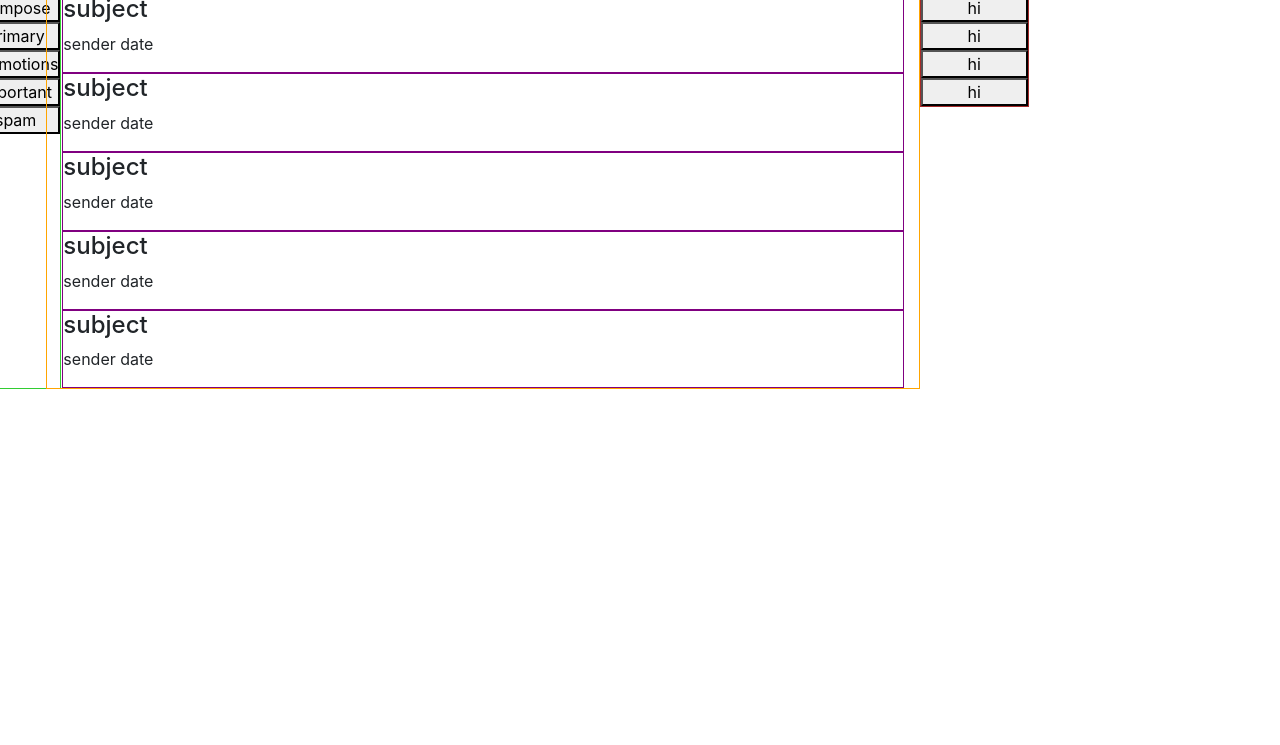
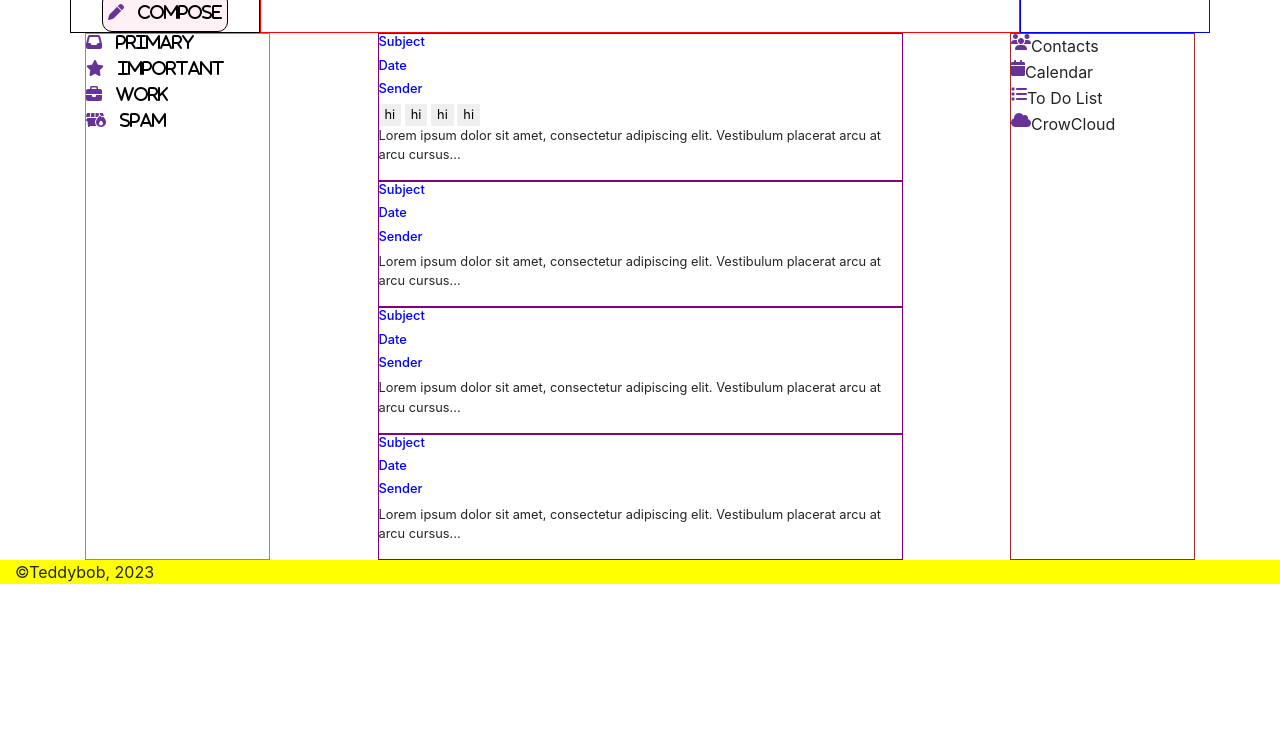
Before and after one commit to teddygallion/bsg-email-gallion-firstdraft, a plain HTML site: page index.html in a window 1280 px wide. Shown: the part 55-800 px from the top of the page. Drawn offline with nearby package versions, Linux system fonts and the light colour scheme.

Commit message:
first draft, html, bootstrap grid, minimal styling otherwise

```diff
--- a/index.html
+++ b/index.html
@@ -1,59 +1,116 @@
 <!DOCTYPE html>
 <html>
 <head>
+    <meta charset="UTF-8">
+    <meta name="viewport" content="width=device-width, initial-scale=1, shrink-to-fit=no">
+    <link href="style/normalize.css" rel="stylesheet" type="text/css">
     <link rel="stylesheet" href="https://cdn.jsdelivr.net/npm/bootstrap@4.0.0/dist/css/bootstrap.min.css" integrity="sha384-Gn5384xqQ1aoWXA+058RXPxPg6fy4IWvTNh0E263XmFcJlSAwiGgFAW/dAiS6JXm" crossorigin="anonymous">
     <link rel="stylesheet" href ="styles.css">
+    <script src="https://kit.fontawesome.com/58ae8fb4d5.js" crossorigin="anonymous"></script>
+
 </head>
 <body>
+    <div class="container">
         <div class="row">
-            <div class="col-4" id="left-bar">
+            <div class="col-2 col-sm-2 col-mid-2 col-lg-2 col-xl-2" id="left-bar">
                 <h2>left bar</h2>
+                <div class="row" id="compose">
+                    <i class="fas fa-pen">
+                       <span>compose</span>
+                   </i>
                </div>
-            <div class="col-6" id="search">
+            </div>
+            <div class="col-8 col-sm-8 col-mid-8 col-lg-8 col-xl-8" id="search">
                 <h2>Search</h2>
             </div>
-            <div class="col-2" id ="right-bar">
-                <h2>right bar</h2>
+            <div class="col-2 col-sm-2 col-mid-2 col-lg-2 col-xl-2" id ="right-bar">
+
+                <i id ="hamburger" class="fas fa-bars"></i>
             </div>
         </div>
+        <div class="body-container">
+            <div class="col-2 col-sm-2 col-mid-2 col-lg-2 col-xl-2" id="left-bar-items">
                 <div class="row">
-            <div class="row" id="left-bar-items">
-                <button>compose</button>
-                <button>primary</button>
-                <button>promotions</button>
-                <button>important</button>
-                <button>spam</button>
+                    <i class="fas fa-inbox">
+                        <span>primary</span>
+                    </i>
                 </div>
-            <div class='col-8' id="inbox-body">
-                <div class="inbox-item">
-                    <h4>subject</h4>
-                    <p><span id="sender">sender</span> <span>date</span></p>
+                <div class="row">
+                    <i class="fas fa-star">
+                        <span>important</span>
+                    </i>
                 </div>
-                <div class="inbox-item">
-                    <h4>subject</h4>
-                    <p><span id="sender">sender</span> <span>date</span></p>
+                <div class="row">
+                    <i class="fas fa-briefcase">
+                       <span>Work</span>
+                    </i>
                 </div>
-                <div class="inbox-item">
-                    <h4>subject</h4>
-                    <p><span id="sender">sender</span> <span>date</span></p>
-                </div>
-                <div class="inbox-item">
-                    <h4>subject</h4>
-                    <p><span id="sender">sender</span> <span>date</span></p>
-                </div>
-                <div class="inbox-item">
-                    <h4>subject</h4>
-                    <p><span id="sender">sender</span> <span>date</span></p>
+                <div class="row">
+                    <i class="fas fa-dumpster-fire">
+                        <span>spam</span>
+                    </i>
                 </div>
             </div>
-        <div class="col-1">
-            <div class="row" id="right-bar-items">
+        <div class='col-6 col-sm-6 col-mid-6 col-lg-6 col-xl-6' id="inbox-body">
+            <div class="inbox-item">
+               <h4>Subject</h4>
+                <h4>Date</h4>
+               <h5>Sender</h5>
+               <div class="email-options">
+                <!-- put reply, forward, archive, delete buttons here-->
                 <button>hi</button>
                 <button>hi</button>
                 <button>hi</button>
                 <button>hi</button>
                </div>
+                <p>Lorem ipsum dolor sit amet, consectetur adipiscing elit. Vestibulum placerat arcu at arcu cursus...</p>
+            </div>
+            <div class="inbox-item">
+                <h4>Subject</h4>
+                 <h4>Date</h4>
+                <h5>Sender</h5>
+                 <p>Lorem ipsum dolor sit amet, consectetur adipiscing elit. Vestibulum placerat arcu at arcu cursus...</p>
+             </div>
+             <div class="inbox-item">
+                <h4>Subject</h4>
+                 <h4>Date</h4>
+                <h5>Sender</h5>
+                 <p>Lorem ipsum dolor sit amet, consectetur adipiscing elit. Vestibulum placerat arcu at arcu cursus...</p>
+             </div>
+             <div class="inbox-item">
+                <h4>Subject</h4>
+                 <h4>Date</h4>
+                <h5>Sender</h5>
+                 <p>Lorem ipsum dolor sit amet, consectetur adipiscing elit. Vestibulum placerat arcu at arcu cursus...</p>
              </div>
         </div>
+        <div class="col-2" id="right-bar-items">
+            <div id="right-bar-container">
+
+                <div class="row">
+                    <i class="fas fa-users"></i>
+                    <span>Contacts</span>
+                </div>
+                <div class="row">
+                    <i class="fas fa-calendar"></i>
+                    <span>Calendar</span>
+                </div>
+                <div class="row">
+                    <i class="fas fa-list"></i>
+                    <span>To Do List</span>
+                </div>
+                <div class="row">
+                    <i class="fas fa-cloud"></i>
+                    <span>CrowCloud</span>
+                </div>
+            </div>
+        </div>
+    </div>
+    </div>
+    <footer>
+        <div class="col">
+            <p>&copy;Teddybob, 2023</p>
+        </div>
+    </footer>
 </body>
 </html>
--- a/styles.css
+++ b/styles.css
@@ -1,12 +1,4 @@
-*
-{
-    margin: 0;
-    padding: 0;
-}
-body{
-    display:flex;
-    flex-direction:column;
-}
+
 #left-bar{
 border:1px solid black;
 flex-direction:column;
@@ -16,18 +8,88 @@ flex-direction:column;
 }
 #right-bar{
     border:1px solid blue;
+    width:fit-content;
+    display:flex;
+    flex-direction: column;
+    align-items: center;
+    justify-content:center;
+}
+i{
+   font-size:1rem;
+    color:rebeccapurple;
+    font-family: "Font Awesome";
+    margin-bottom:10px;
+}
+#compose{
+    border:1px solid black;
+    border-radius:10px;
+    height:5vh;
+    width:80%;
+    margin:auto;
+    min-height:fit-content;
+    min-width: fit-content;
+    background-color:lavenderblush;
+}
+#compose >i{
+    font-size:1rem;
+    width: auto;
+    margin:auto;
+}
+i > span{
+    color:black;
+    margin-left:10px;
+}
+.body-container{
+    display:flex;
+    flex-direction: row;
+    justify-content: space-between;
+    height:80%;
+
 }
 #left-bar-items{
     border: 1px solid limegreen;
-    flex-direction:column;
+    flex-direction: column;
+    min-width:fit-content;
+    justify-self:center;
 }
+
 .inbox-item{
     border:1px solid purple;
+    min-height:fit-content;
+    width:100%;
+    font-size:.8em;
 }
-#inbox-body{
-   border:1px solid orange;
+.inbox-item > h4, .inbox-item > h5{
+    color:blue;
+    font-size:1em;
+    width:100%;
+}
+.inbox-item > .left{
+    float:left;
+    color:orange;
+}
+
+.inbox-item > .right{
+   float:right;
+
+}
+.right-bar-container{
+    display:flex;
+    flex-direction: column;
+    align-content: center;
+    justify-content: center;
 }
 #right-bar-items{
     border:1px solid brown;
-    flex-direction:column;
 }
+.right-bar-container > div{
+    justify-content: center;
+    align-items:center;
+}
+button{
+    border:none;
+    margin:auto;
+}
+footer{
+    background-color:yellow;
+}
```
Also changed, not shown: 1 other file. Lines whose indentation alone changed are shown as unchanged.
